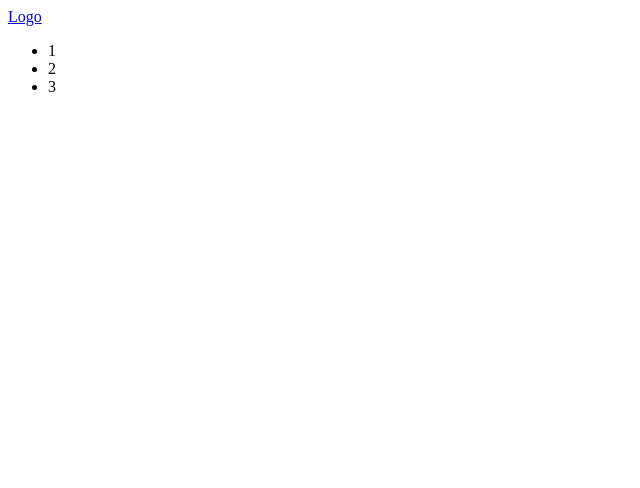
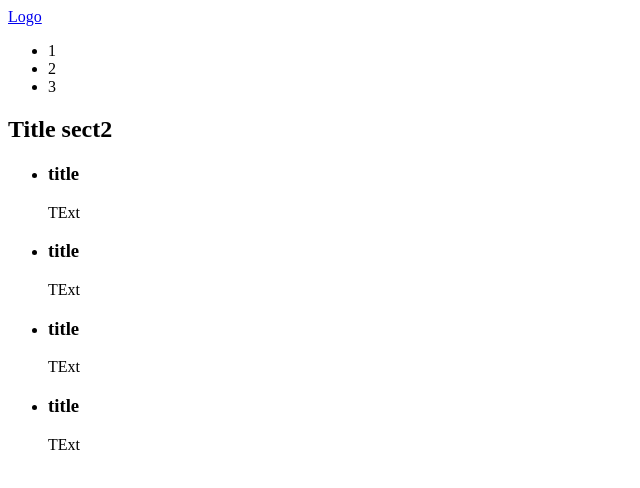
Before and after one commit to SergeyKorobka/test-119-14, a plain HTML site: page index.html in a window 1280 px wide. Shown: the whole page, without its empty margins (0-640 px from the left). Drawn offline with Linux system fonts and the light colour scheme.

Commit message:
add section 2

```diff
--- a/index.html
+++ b/index.html
@@ -14,5 +14,29 @@
         <li>3</li>
       </ul>
     </header>
+
+    <main>
+      <section>
+        <h2>Title sect2</h2>
+        <ul>
+          <li>
+            <h3>title</h3>
+            <p>TExt</p>
+          </li>
+          <li>
+            <h3>title</h3>
+            <p>TExt</p>
+          </li>
+          <li>
+            <h3>title</h3>
+            <p>TExt</p>
+          </li>
+          <li>
+            <h3>title</h3>
+            <p>TExt</p>
+          </li>
+        </ul>
+      </section>
+    </main>
   </body>
 </html>
```
